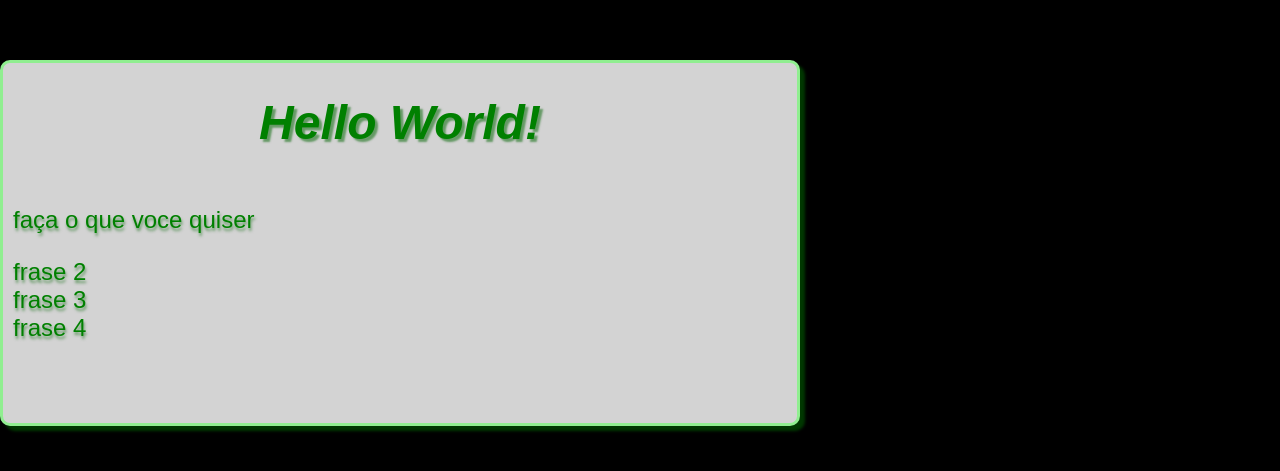
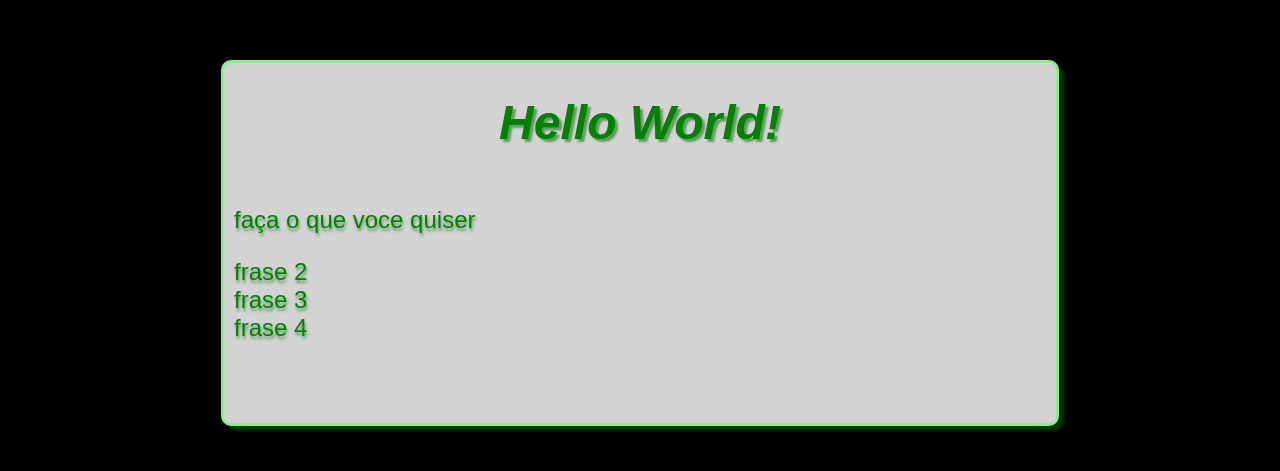
Before and after one commit to Guilherme2405/js, a plain HTML site: page ex015-for/for.html in a window 1280 px wide. Shown: the part 137-608 px from the top of the page. Drawn offline with Linux system fonts and the light colour scheme.

Commit message:
atualizando alguns exercicios

```diff
--- a/ex015-for/for.css
+++ b/ex015-for/for.css
@@ -8,7 +8,7 @@ body {
     font-family: Arial, Helvetica, sans-serif;
     font-size: 1.5em;
 
-    width: 100vh;
+    width: 100vw;
     height: 95vh;
     margin: 0%;
 
--- /dev/null
+++ b/ex016-add-style-js/estilos.css
@@ -0,0 +1,34 @@
+@charset "UTF-8";
+
+body {
+    background-color: black;
+    color: white;
+    font-family: Arial, Helvetica, sans-serif;
+    font-size: 1.5em;
+
+    width: 100vw;
+    height: 95vh;
+    margin: 0px;
+
+    display: flex;
+    flex-flow: row wrap;
+    justify-content: space-evenly;
+    align-content: center;
+}
+
+main {
+ background-color: lightgrey;
+ width: 65vw;
+ height: 45vh;
+ text-align: center;
+
+ border-radius: 10px;
+ border: solid 3px lightgreen;
+ box-shadow: 5px 5px 3px rgba(0, 100, 0, 0.548);
+}
+
+h1 {
+    color: rgb(101, 175, 95);
+    text-shadow: 2px 2px 2px black;
+    font-size: em;
+}
```
Also changed, not shown: ex016-add-style-js/index.html (added, +21 -0 lines), ex016-add-style-js/main-js.js (added, +25 -0 lines), 1 other file.
